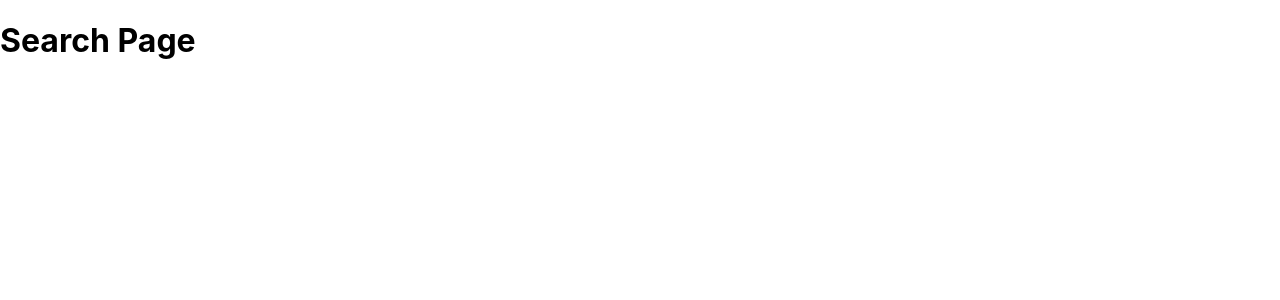
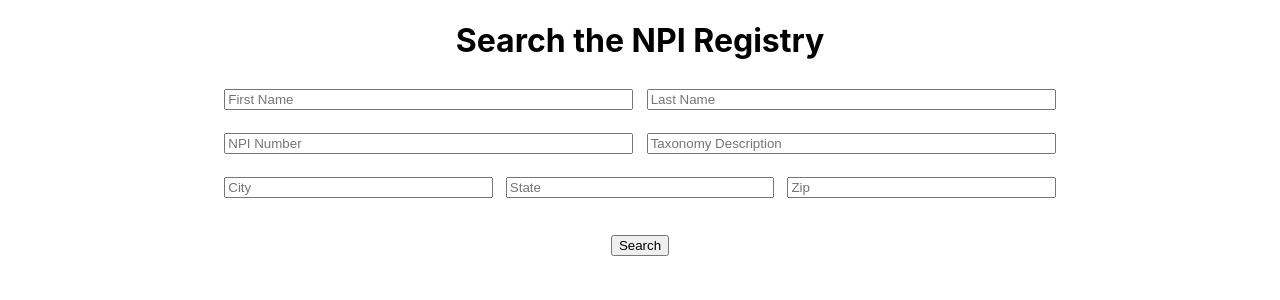
Before and after one commit to JacobM8/BetterRxSolution, a React (Create React App) app in the folder client/: page / in a window 1280 px wide. Shown: the top 300 px of the page. Built offline with nearby package versions, Linux system fonts and the light colour scheme.

Commit message:
Update input fields & display no results message

```diff
--- a/client/src/App.js
+++ b/client/src/App.js
@@ -1,7 +1,7 @@
 import './App.css';
 import React from 'react';
 import { BrowserRouter as Router, Routes, Route } from "react-router-dom";
-import SearchPage from "./components/SearchPage";
+import SearchPage from "./components/SearchPage/SearchPage";
 import ProviderDetails from "./components/ProviderDetails";
 
 
--- a/client/src/components/SearchPage.js
+++ /dev/null
@@ -1,12 +0,0 @@
-import React from 'react';
-
-const SearchPage = () => {
-    return (
-        <div>
-            <h1>Search Page</h1>
-            {/* Your search form and results will go here */}
-        </div>
-    );
-}
-
-export default SearchPage;
--- /dev/null
+++ b/client/src/components/SearchPage/SearchPage.css
@@ -0,0 +1,27 @@
+.search-form {
+    display: flex;
+    flex-direction: column;
+    align-items: center;
+}
+
+.search-row {
+    display: flex;
+    justify-content: space-between;
+    margin-bottom: 10px;
+    width: 100%;
+}
+
+.search-row input {
+    flex: 1;
+    margin: 0.5em;
+}
+
+.search-container {
+    text-align: center;
+    width: 66%; /* two-thirds of the screen width */
+    margin: auto; /* center the container on the page */
+}
+
+button {
+    margin-top: 20px;
+}
--- /dev/null
+++ b/client/src/components/SearchPage/SearchPage.js
@@ -0,0 +1,64 @@
+import React, { useState } from 'react';
+import axios from 'axios';
+import './SearchPage.css';
+
+const SearchPage = () => {
+    const [firstName, setFirstName] = useState("");
+    const [lastName, setLastName] = useState("");
+    const [npiNumber, setNpiNumber] = useState("");
+    const [taxonomyDescription, setTaxonomyDescription] = useState("");
+    const [city, setCity] = useState("");
+    const [state, setState] = useState("");
+    const [zip, setZip] = useState("");
+    const [searchResults, setSearchResults] = useState(null);
+    const [searchClicked, setSearchClicked] = useState(false);
+
+    const search = () => {
+        axios
+            .get(`http://localhost:5000/api/npi?firstName=${firstName}&lastName=${lastName}&npiNumber=${npiNumber}&taxonomyDescription=${taxonomyDescription}&city=${city}&state=${state}&zip=${zip}`)
+            .then(res => {
+                setSearchResults(res.data);
+                setSearchClicked(true);
+            })
+            .catch(err => {
+                console.error(err);
+                setSearchClicked(true);
+            });
+    };
+
+    return (
+        <div className="search-container">
+            <h1>Search the NPI Registry</h1>
+            <div className="search-form">
+                <div className="search-row">
+                    <input placeholder="First Name" onChange={e => setFirstName(e.target.value)} />
+                    <input placeholder="Last Name" onChange={e => setLastName(e.target.value)} />
+                </div>
+                <div className="search-row">
+                    <input placeholder="NPI Number" onChange={e => setNpiNumber(e.target.value)} />
+                    <input placeholder="Taxonomy Description" onChange={e => setTaxonomyDescription(e.target.value)} />
+                </div>
+                <div className="search-row">
+                    <input placeholder="City" onChange={e => setCity(e.target.value)} />
+                    <input placeholder="State" onChange={e => setState(e.target.value)} />
+                    <input placeholder="Zip" onChange={e => setZip(e.target.value)} />
+                </div>
+                <button type="button" onClick={search}>Search</button>
+            </div>
+            <div className="search-results">
+                {searchClicked && !searchResults && <p>No results found, please try again.</p>}
+                {searchResults && searchResults.length > 0 && (
+                    <div>
+                        {searchResults.map(result => (
+                            <div key={result.number}>
+                                {result.basic.first_name} {result.basic.last_name}
+                            </div>
+                        ))}
+                    </div>
+                )}
+            </div>
+        </div>
+    );
+};
+
+export default SearchPage;
```
